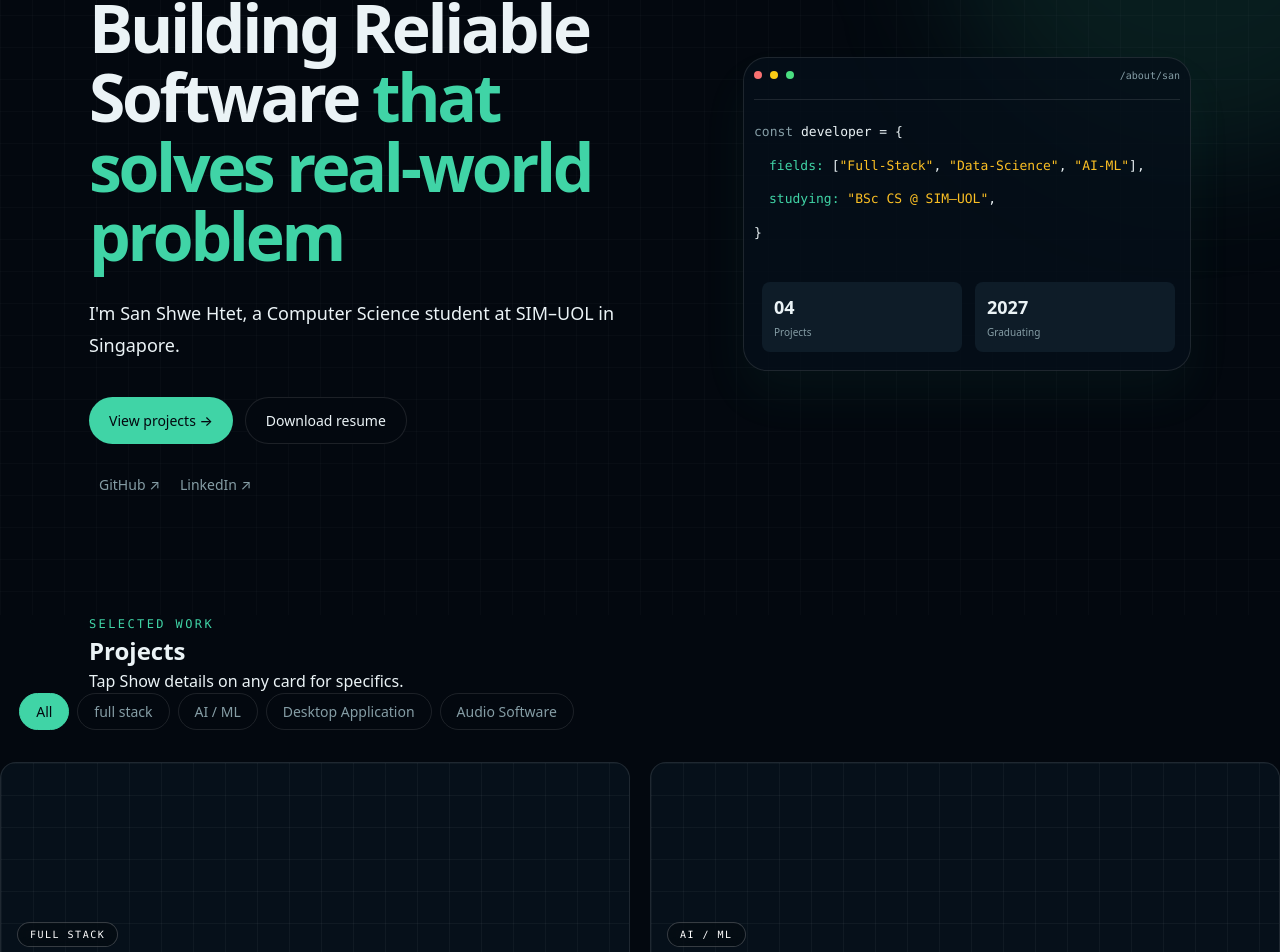
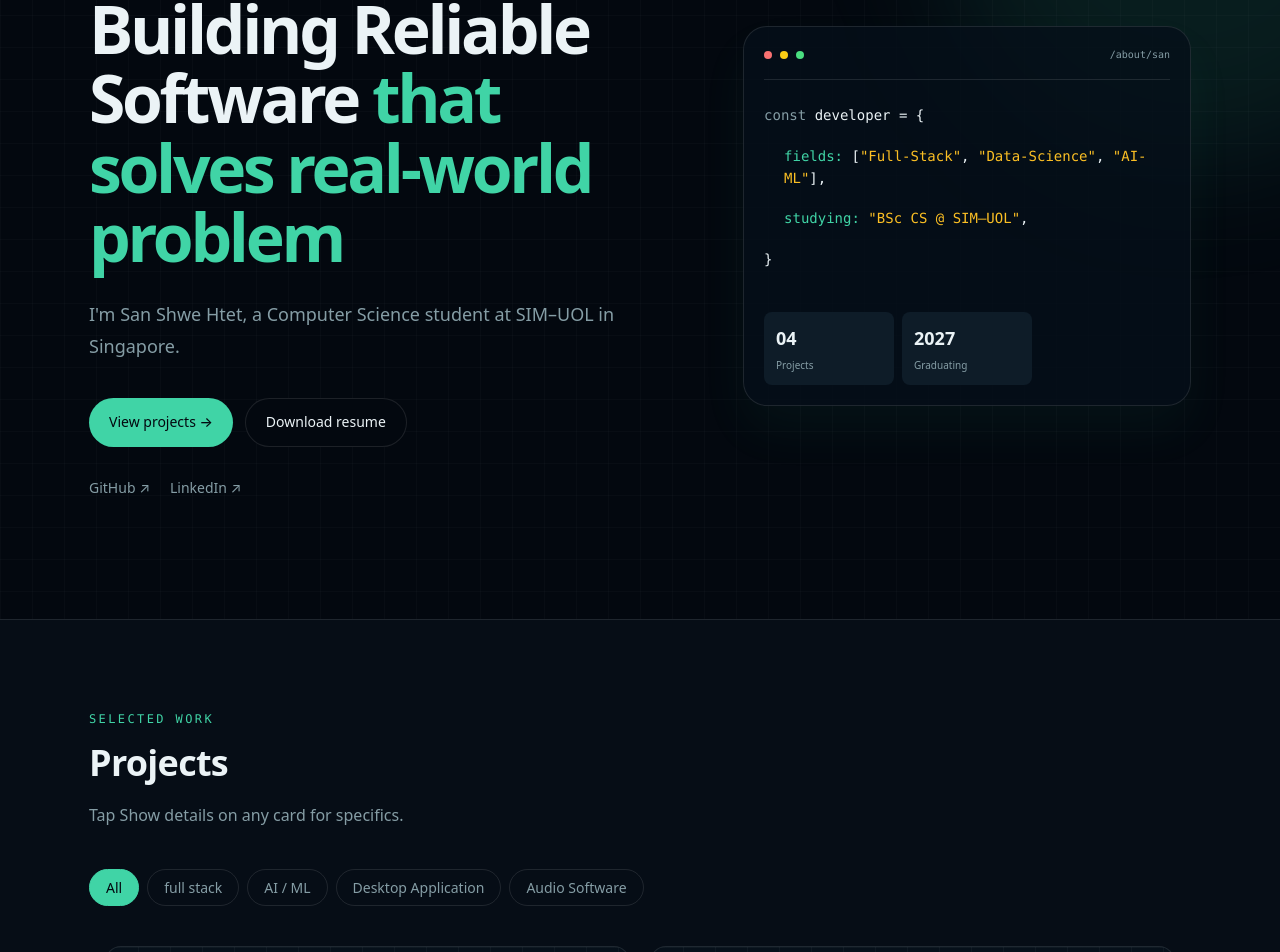
Before and after one commit to Alien-2301/alien-2301.github.io, a React (Vite) app: page / in a window 1280 px wide. Shown: the part 242-1194 px from the top of the page. Built offline with nearby package versions, Linux system fonts and the light colour scheme.

Commit message:
fixing the width

```diff
--- a/src/components/Experience.tsx
+++ b/src/components/Experience.tsx
@@ -3,7 +3,7 @@ import { SectionHeader } from './SectionHeader.js';
 
 export function Experience() {
     return(
-        <section id="expereince" className = "section section alt">
+        <section id="experience" className = "section section-alt">
             <div className = "container">
                 <SectionHeader eyebrow= 'The path so far' title = "Education and Experience"/>
 
--- a/src/components/Projects.tsx
+++ b/src/components/Projects.tsx
@@ -33,7 +33,6 @@ export function Projects() {
             title="Projects"
             text="Tap Show details on any card for specifics."
           />
-        </div>
 
         {/* Filter  */}
         <div className="filters">
@@ -54,6 +53,7 @@ export function Projects() {
             <ProjectCard key={project.title} project={project} />
           ))}
         </div>
+        </div>
       </section>
     );
 }
--- a/src/components/Skill.tsx
+++ b/src/components/Skill.tsx
@@ -3,7 +3,7 @@ import { SectionHeader } from "./SectionHeader"
 
 export function Skills () {
     return (
-<section id="skills" className="section">
+<section id="skills" className="section section-alt">
 
       <div className="container">
         <SectionHeader
@@ -13,9 +13,7 @@ export function Skills () {
         />
 
         {/* Skill session */}
-        {/*  */}
-        {/* <div className="three-col-grid" > */}
-        <div>
+        <div className="three-grid">
           {skills.map((skill) => (
             <div className="box" key={ skill.title }>
 
--- a/src/index.css
+++ b/src/index.css
@@ -1,3 +1,6 @@
+/* ==========================================
+   1. COLOURS (taken from your v0 design)
+   ========================================== */
 :root {
   --bg: #03080f;            /* page background (dark navy) */
   --bg-alt: #060d16;        /* every other section */
@@ -11,6 +14,9 @@
   --mono: ui-monospace, 'SF Mono', Menlo, Consolas, monospace;
 }
 
+/* ==========================================
+   2. BASICS
+   ========================================== */
 * {
   box-sizing: border-box;
   margin: 0;
@@ -25,7 +31,7 @@ html {
 body {
   font-family: system-ui, -apple-system, 'Segoe UI', Roboto, Arial, sans-serif;
   font-size: 16px;
-  line-height: 1.5;
+  line-height: 1.6;
   color: var(--text);
   background-color: var(--bg);
   -webkit-font-smoothing: antialiased;
@@ -41,14 +47,15 @@ button {
   cursor: pointer;
 }
 
-/* Standard container with auto margin */
 .container {
   max-width: 1150px;
   margin: 0 auto;
   padding: 0 24px;
 }
 
-/* Nav Bar */
+/* ==========================================
+   3. NAVIGATION
+   ========================================== */
 .nav {
   position: sticky;
   top: 0;
@@ -66,7 +73,7 @@ button {
 }
 
 .logo {
-  display:flex;
+  display: flex;
   align-items: center;
   gap: 10px;
   font-family: var(--mono);
@@ -85,7 +92,7 @@ button {
   font-size: 13px;
 }
 
-.nav-links a{
+.nav-links a {
   margin-left: 28px;
   font-size: 14px;
   color: var(--text-muted);
@@ -97,16 +104,16 @@ button {
 }
 
 .menu-button {
-  display: none; /*hidden on desktop*/
+  display: none;   /* hidden on desktop */
   background: none;
   border: none;
   color: var(--text);
+  font-size: 22px;
 }
 
-
-/*
-  4. HERO
-*/
+/* ==========================================
+   4. HERO
+   ========================================== */
 .hero {
   position: relative;
   overflow: hidden;
@@ -116,7 +123,6 @@ button {
   position: absolute;
   inset: 0;
   opacity: 0.4;
-  /* 32x32 grid with gradient*/
   background-image:
     linear-gradient(to right, rgba(235, 243, 246, 0.06) 1px, transparent 1px),
     linear-gradient(to bottom, rgba(235, 243, 246, 0.06) 1px, transparent 1px);
@@ -134,6 +140,16 @@ button {
   filter: blur(64px);
 }
 
+.hero-inner {
+  position: relative;   /* sits above the grid and glow */
+  display: grid;
+  grid-template-columns: 1.15fr 0.85fr;
+  gap: 48px;
+  align-items: center;
+  padding-top: 110px;
+  padding-bottom: 120px;
+}
+
 .pill {
   display: inline-flex;
   align-items: center;
@@ -141,7 +157,7 @@ button {
   padding: 6px 12px;
   margin-bottom: 28px;
   border: 1px solid var(--border);
-  border-radius: 999px; /* to create circle rather than warping rect */
+  border-radius: 999px;
   background-color: rgba(6, 16, 26, 0.7);
   font-family: var(--mono);
   font-size: 12px;
@@ -155,16 +171,6 @@ button {
   background-color: #34d399;
 }
 
-.hero-inner {
-  position: relative;
-  display: grid;
-  grid-template-columns: 1.15fr 0.85fr;
-  gap: 48px;
-  align-items: center;
-  padding-top: 110px;
-  padding-bottom: 120px;
-}
-
 .hero h1 {
   font-size: 66px;
   font-weight: 600;
@@ -172,17 +178,16 @@ button {
   letter-spacing: -0.05em;
 }
 
-/* Left side of Hero */
 .highlight {
   color: var(--primary);
 }
 
-.hero-text{
+.hero-text {
   max-width: 560px;
   margin-top: 28px;
   font-size: 18px;
   line-height: 1.75;
-
+  color: var(--text-muted);
 }
 
 .hero-buttons {
@@ -192,7 +197,93 @@ button {
   margin-top: 36px;
 }
 
-/* Button  */
+.hero-socials {
+  display: flex;
+  gap: 20px;
+  margin-top: 30px;
+  font-size: 14px;
+  color: var(--text-muted);
+}
+
+.hero-socials a:hover {
+  color: var(--text);
+}
+
+/* --- the fake code editor --- */
+.code-window {
+  padding: 20px;
+  border: 1px solid var(--border);
+  border-radius: 24px;
+  background-color: rgba(6, 16, 26, 0.8);
+  box-shadow: 0 25px 50px rgba(64, 212, 166, 0.05);
+}
+
+.code-top {
+  display: flex;
+  align-items: center;
+  gap: 8px;
+  padding-bottom: 16px;
+  border-bottom: 1px solid var(--border);
+}
+
+.light {
+  width: 8px;
+  height: 8px;
+  border-radius: 50%;
+}
+
+.red { background-color: #f87171; }
+.yellow { background-color: #facc15; }
+.green { background-color: #4ade80; }
+
+.code-path {
+  margin-left: auto;
+  font-family: var(--mono);
+  font-size: 10px;
+  color: var(--text-muted);
+}
+
+.code-body {
+  padding: 24px 0;
+  font-family: var(--mono);
+  font-size: 14px;
+}
+
+.code-body p {
+  margin-bottom: 18px;
+}
+
+.indent { padding-left: 20px; }
+.c-muted { color: var(--text-muted); }
+.c-key { color: var(--primary); }
+.c-str { color: #fbbf24; }
+
+.code-stats {
+  display: grid;
+  grid-template-columns: 1fr 1fr 1fr;
+  gap: 8px;
+}
+
+.code-stat {
+  padding: 12px;
+  border-radius: 8px;
+  background-color: var(--muted);
+}
+
+.code-stat-number {
+  font-size: 18px;
+  font-weight: 600;
+}
+
+.code-stat-label {
+  margin-top: 4px;
+  font-size: 10px;
+  color: var(--text-muted);
+}
+
+/* ==========================================
+   5. BUTTONS, BADGES, EYEBROW
+   ========================================== */
 .btn {
   display: inline-flex;
   align-items: center;
@@ -214,6 +305,7 @@ button {
   background-color: var(--bg);
   color: var(--text);
   border: 1px solid var(--border);
+  transition: background-color 0.2s;
 }
 
 .btn-outline:hover {
@@ -221,7 +313,6 @@ button {
   transform: none;
 }
 
-/* Badges */
 .badges {
   display: flex;
   flex-wrap: wrap;
@@ -231,118 +322,14 @@ button {
 .badge {
   padding: 4px 10px;
   border: 1px solid var(--border);
-  border-radius:999px;
+  border-radius: 999px;
   background-color: rgba(14, 28, 40, 0.4);
   font-family: var(--mono);
   font-size: 11px;
   color: var(--text-muted);
 }
 
-.badge:hover{
-  color: rgba(0,0,0);
-  font-weight: 500;
-  background-color: var(--primary);
-}
-
-
-
-.hero-socials {
-  display: flex;
-  gap: 20px;
-  margin-top: 30px;
-  margin-left: 10px;
-  font-size: 14px;
-  color: var(--text-muted);
-}
-
-.hero-socials a:hover {
-  color: var(--text);
-}
-
-/* Code window (Right) */
-.code-window {
-  padding: 10px;
-  border: 1px solid var(--border);
-  border-radius: 24px;
-  background-color: rgba(6, 16, 26, 0.8);
-  box-shadow: 0 25px 50px rgba(64, 212, 166, 0.05);
-}
-
-.code-top {
-  display: flex;
-  align-items: center;
-  gap: 8px;
-  padding-bottom: 16px;
-  border-bottom: 1px solid var(--border);
-}
-
-.code-path {
-  margin-left: auto;   /* pushes it to the right */
-  font-family: var(--mono);
-  font-size: 10px;
-  color: var(--text-muted);
-}
-
-.code-body {
-  padding: 24px 0;
-  font-family: var(--mono);
-  font-size: 13px;
-  line-height: 1.2;
-}
-
-.code-body p {
-  margin-bottom: 18px;
-}
-
-/* Button with hover animations */
-.light {
-  width: 8px;
-  height: 8px;
-  border-radius: 50%;
-  cursor: pointer;
-  transition: transform 0.15s ease, filter 0.15s ease;
-}
-
-.light:hover {
-  transform: scale(1.25);
-  filter: brightness(1.15);
-}
-
-.red { background-color: #f87171; }
-.yellow { background-color: #facc15; }
-.green { background-color: #4ade80; }
-
-
-/* Fake code interface */
-.indent { padding-left: 15px; }
-.c-muted { color: var(--text-muted); }
-.c-key { color: var(--primary); }
-.c-str { color: #fbbf24; }
-
-.code-stats {
-  display: grid;
-  grid-template-columns: 1fr 1fr;
-}
-
-.code-stat {
-  margin: 0 5px 8px 8px;
-  padding: 12px;
-  border-radius: 8px;
-  background-color: var(--muted);
-}
-
-.code-stat-number {
-  font-size: 18px;
-  font-weight: 600;
-}
-
-.code-stat-label {
-  margin-top: 4px;
-  font-size: 10px;
-  color: var(--text-muted);
-}
-
-/* SectionHeader */
+/* small mint label above headings */
 .eyebrow {
   font-family: var(--mono);
   font-size: 12px;
@@ -352,13 +339,97 @@ button {
   color: var(--primary);
 }
 
-/* Projects */
+/* ==========================================
+   6. SECTIONS
+   ========================================== */
+.section {
+  padding: 90px 0;
+}
+
+.section-alt {
+  background-color: var(--bg-alt);
+  border-top: 1px solid var(--border);
+  border-bottom: 1px solid var(--border);
+}
+
+.section-header {
+  max-width: 640px;
+  margin-bottom: 40px;
+}
+
+.section-header h2 {
+  margin-top: 12px;
+  font-size: 36px;
+  font-weight: 600;
+  letter-spacing: -0.02em;
+  line-height: 1.2;
+}
+
+.section-text {
+  margin-top: 16px;
+  line-height: 1.75;
+  color: var(--text-muted);
+}
+
+/* generic card used by "How I work" and "Skills" */
+.three-grid {
+  display: grid;
+  grid-template-columns: repeat(3, 1fr);
+  gap: 16px;
+}
+
+.box {
+  padding: 24px;
+  border: 1px solid var(--border);
+  border-radius: 16px;
+  background-color: var(--card);
+}
+
+.box h3 {
+  font-size: 18px;
+  font-weight: 600;
+}
+
+.box p {
+  margin-top: 12px;
+  font-size: 14px;
+  line-height: 1.7;
+  color: var(--text-muted);
+}
+
+.box-icon {
+  display: grid;
+  place-items: center;
+  width: 44px;
+  height: 44px;
+  margin-bottom: 32px;
+  border-radius: 12px;
+  background-color: var(--muted);
+  color: var(--primary);
+  font-family: var(--mono);
+  font-size: 13px;
+  font-weight: bold;
+}
+
+.skill-title {
+  margin-bottom: 18px;
+  font-family: var(--mono);
+  color: var(--primary);
+}
+
+.box .skill-title {
+  font-size: 14px;
+  font-weight: 500;
+}
+
+/* ==========================================
+   7. PROJECTS
+   ========================================== */
 .filters {
   display: flex;
   flex-wrap: wrap;
   gap: 8px;
   margin-bottom: 32px;
-  margin-left:1.5%
 }
 
 .filter {
@@ -381,7 +452,8 @@ button {
   color: var(--bg);
 }
 
-.projects-grid{
+.projects-grid {
+  padding: 8px 16px;
   display: grid;
   grid-template-columns: 1fr 1fr;
   gap: 20px;
@@ -394,47 +466,6 @@ button {
   border-radius: 16px;
   background-color: var(--card);
   transition: transform 0.2s, border-color 0.2s, box-shadow 0.2s;
-  /* for animation */
-}
-
-.project-cover{
-  position: relative;
-  height: 200px;
-}
-
-.project-cover-grid{
-  position: absolute;
-  inset: 0;
-  opacity: 0.3;
-  background-image: /*taken from hero grid*/
-      linear-gradient(to right, rgba(235, 243, 246, 0.15) 1px, transparent 1px),
-      linear-gradient(to bottom, rgba(235, 243, 246, 0.15) 1px, transparent 1px);
-  background-size: 32px 32px;
-}
-
-.project-category {
-  position: absolute;
-  bottom: 16px;
-  left:   16px;
-  padding:4px 12px;
-  border: 1px solid rgba(255, 255, 255, 0.2);
-  border-radius: 999px;
-  background-color: rgba(0, 0, 0, 0.25);
-  backdrop-filter: blur(8px);
-  font-family: var(--mono);
-  font-size: 10px;
-  text-transform: uppercase;
-  letter-spacing: 0.15em;
-  color: #ffffff;
-}
-
-/* Project Card */
-.project-card {
-  overflow: hidden;
-  border: 1px solid var (--border);
-  border-radius: 16px;
-  background-color: var(--card);
-  transition: transform 0.2s, border-color 0.2s, box-shadow 0.2s
 }
 
 .project-card:hover {
@@ -448,7 +479,6 @@ button {
   height: 200px;
 }
 
-/* Reused from hero-grid */
 .project-cover-grid {
   position: absolute;
   inset: 0;
@@ -459,17 +489,6 @@ button {
   background-size: 32px 32px;
 }
 
-.project-cover-grid {
-  position: absolute;
-  inset: 0;
-  opacity: 0.3;
-  background-image:
-    linear-gradient(to right, rgba(235, 243, 246, 0.15) 1px, transparent 1px),
-    linear-gradient(to bottom, rgba(235, 243, 246, 0.15) 1px, transparent 1px);
-  background-size: 32px 32px;
-}
-
-/* badge */
 .project-category {
   position: absolute;
   bottom: 16px;
@@ -477,7 +496,7 @@ button {
   padding: 4px 12px;
   border: 1px solid rgba(255, 255, 255, 0.2);
   border-radius: 999px;
-  background-color: rgba(0,0,0,0.25);
+  background-color: rgba(0, 0, 0, 0.25);
   backdrop-filter: blur(8px);
   font-family: var(--mono);
   font-size: 10px;
@@ -486,9 +505,14 @@ button {
   color: #ffffff;
 }
 
-.project-body h3{
+.project-body {
+  padding: 20px;
+}
+
+.project-body h3 {
   font-size: 20px;
   font-weight: 600;
+  letter-spacing: -0.01em;
 }
 
 .project-desc {
@@ -500,15 +524,17 @@ button {
 
 .project-points {
   margin-top: 18px;
-  margin-top: 18px;
   padding-left: 18px;
   font-size: 14px;
   line-height: 1.7;
   color: var(--text-muted);
 }
 
-/* Additional style */
-.project-pointers li::marker{
+.project-points li {
+  margin-bottom: 6px;
+}
+
+.project-points li::marker {
   color: var(--primary);
 }
 
@@ -528,7 +554,6 @@ button {
   font-size: 14px;
   font-weight: 500;
 }
-
 
 /* ==========================================
    8. EXPERIENCE TIMELINE
@@ -581,45 +606,43 @@ button {
   color: var(--text-muted);
 }
 
-/* Skills */
-.three-col-grid { /* used for how it works section as well*/
-  display:grid;
-  grid-template-columns: repeat(3, 1fr);
-  gap: 16px;
+/* ==========================================
+   9. ABOUT
+   ========================================== */
+.about-inner {
+  display: grid;
+  grid-template-columns: 1fr 280px;
+  gap: 48px;
+  align-items: start;
 }
 
-.box {
-  padding: 24px;
+.about-text {
+  margin-bottom: 20px;
+  font-size: 17px;
+  line-height: 1.8;
+  color: var(--text-muted);
+}
+
+.about-side {
+  padding: 20px;
   border: 1px solid var(--border);
   border-radius: 16px;
   background-color: var(--card);
 }
 
-
-.box-icon {
-  display: grid;
-  place-items: center;
-  width: 44px;
-  height: 44px;
-  margin-bottom: 32px;
-  border-radius: 12px;
-  background-color: var(--muted);
-  color: var(--primary);
-  font-family: var(--mono);
-  font-size: 13px;
-  font-weight: bold;
+.about-side-text {
+  margin: 14px 0 18px 0;
+  font-size: 14px;
+  line-height: 1.7;
+  color: var(--text-muted);
 }
 
-.skill-title {
-  margin-bottom: 18px;
-  font-family: var(--mono);
-  color: var(--primary);
-}
-
-/* Contact */
+/* ==========================================
+   10. CONTACT + FOOTER
+   ========================================== */
 .contact-grid {
   display: grid;
-  grid-template-columns: 1fr 1fr 1fr;
+  grid-template-columns: 1fr 1fr;
   gap: 20px;
   max-width: 800px;
 }
@@ -663,14 +686,6 @@ button {
 
 .contact-card:hover .contact-arrow {
   transform: translate(4px, -4px);
-}
-
-/* make the <button> card look the same as the <a> cards */
-button.contact-card {
-  width: 100%;
-  text-align: left;
-  font: inherit;
-  color: inherit;
 }
 
 .footer {
```
